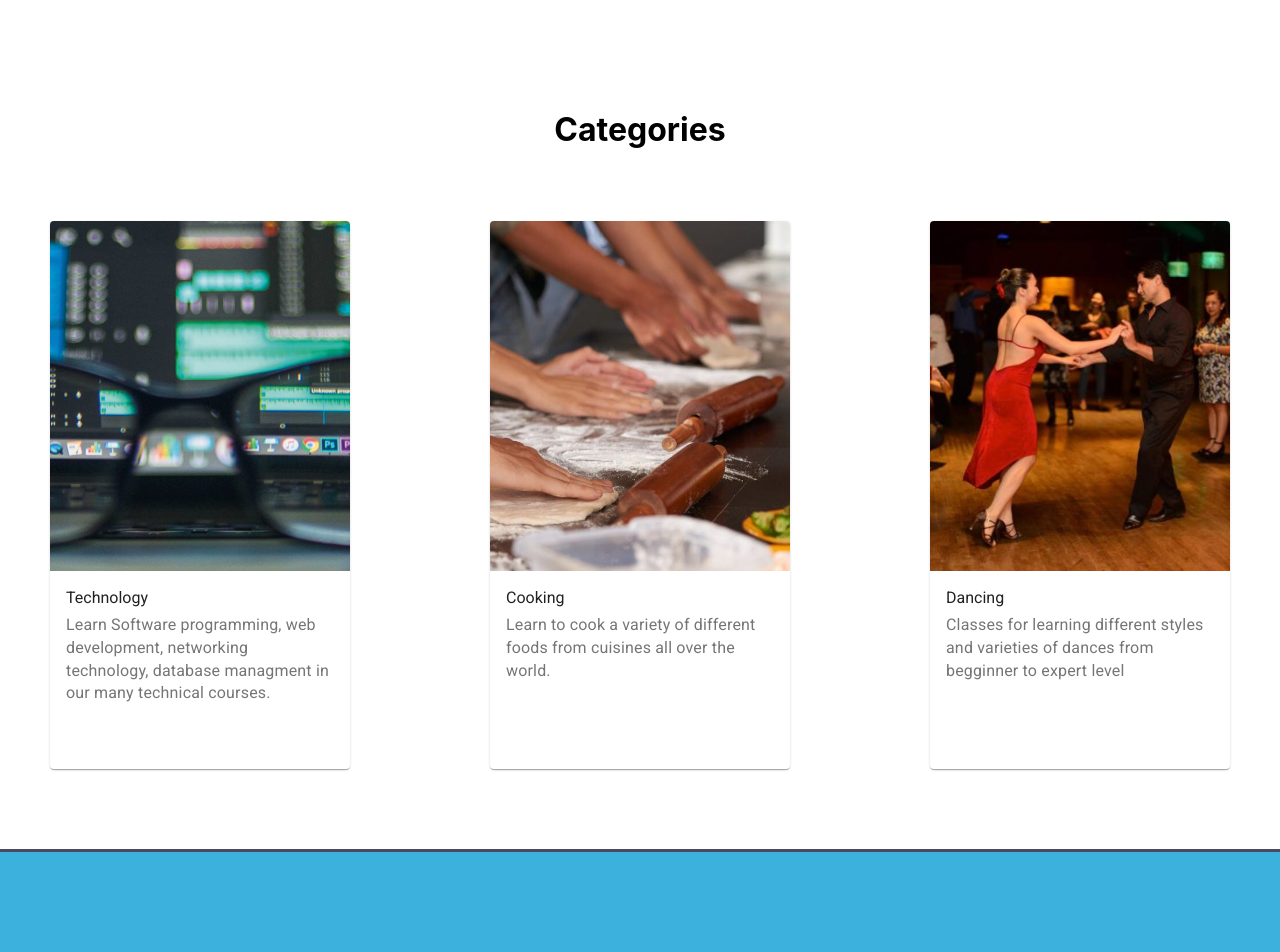
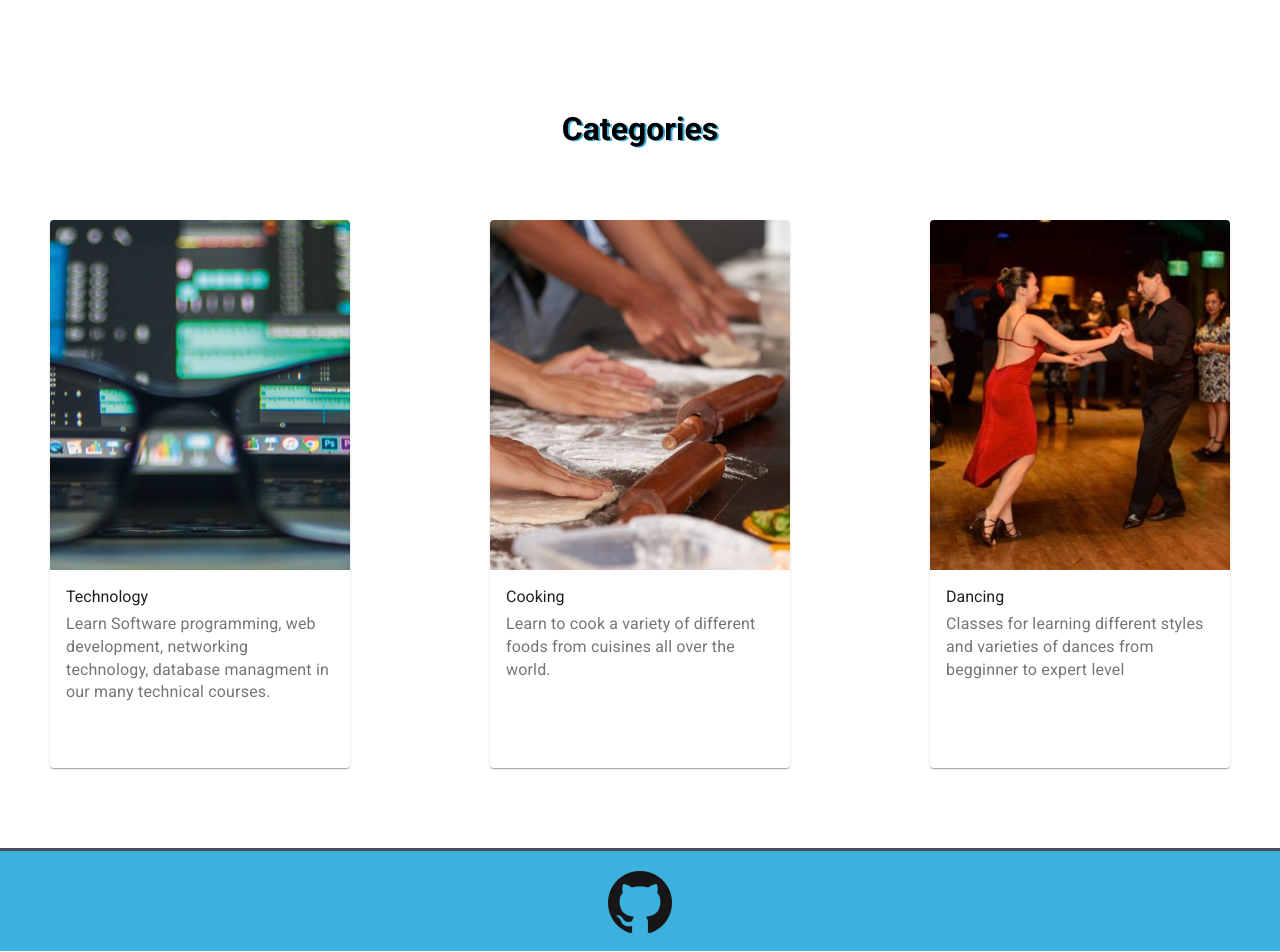
Before and after one commit to gradyki/Skillz, a React (Create React App) app in the folder client/: page / in a window 1280 px wide. Shown: the part 994-1946 px from the top of the page. Built offline with nearby package versions, Linux system fonts and the light colour scheme; no server answers.

Commit message:
footer styled and tested all links

```diff
--- a/client/public/index.html
+++ b/client/public/index.html
@@ -19,6 +19,8 @@
     <link rel="stylesheet" href="https://fonts.googleapis.com/icon?family=Material+Icons" />
     <link rel="preconnect" href="https://fonts.gstatic.com">
 <link href="https://fonts.googleapis.com/css2?family=Roboto:ital,wght@0,400;0,500;0,700;0,900;1,400;1,500;1,700;1,900&display=swap" rel="stylesheet">
+<link rel="preconnect" href="https://fonts.gstatic.com">
+<link href="https://fonts.googleapis.com/css2?family=Open+Sans:ital,wght@0,700;0,800;1,400;1,700;1,800&family=Roboto:ital,wght@0,400;0,500;0,700;0,900;1,500;1,700;1,900&display=swap" rel="stylesheet">
     <!--
 
       Notice the use of %PUBLIC_URL% in the tags above.
--- a/client/src/components/CategoryCards/CategoryCards.css
+++ b/client/src/components/CategoryCards/CategoryCards.css
@@ -17,3 +17,9 @@
 .MuiCardContent-root {
   height: 150px;
 }
+
+.category-title {
+  font-family: "Roboto";
+  text-shadow: 2px 1px var(--tone1);
+  font-weight: 900;
+}
--- a/client/src/components/Footer/Footer.css
+++ b/client/src/components/Footer/Footer.css
@@ -5,4 +5,9 @@ footer {
   width: 100vw;
   margin-top: 80px;
   border-top: 3px solid var(--tone6);
+  justify-content: center;
 }
+
+.links-containers {
+  margin-top: 20px;
+}
--- a/client/src/components/Footer/Footer.jsx
+++ b/client/src/components/Footer/Footer.jsx
@@ -1,11 +1,14 @@
-import './Footer.css'
+import "./Footer.css";
+import github from "../../assets/github.png";
 
 export default function Footer() {
   return (
     <footer>
-      <div className='links-containers'>
-
+      <div className="links-containers">
+        <a href="https://github.com/gradyki">
+          <img src={`${github}`} />
+        </a>
       </div>
     </footer>
-  )
+  );
 }
```
Also changed, not shown: client/src/assets/github.png (added).
